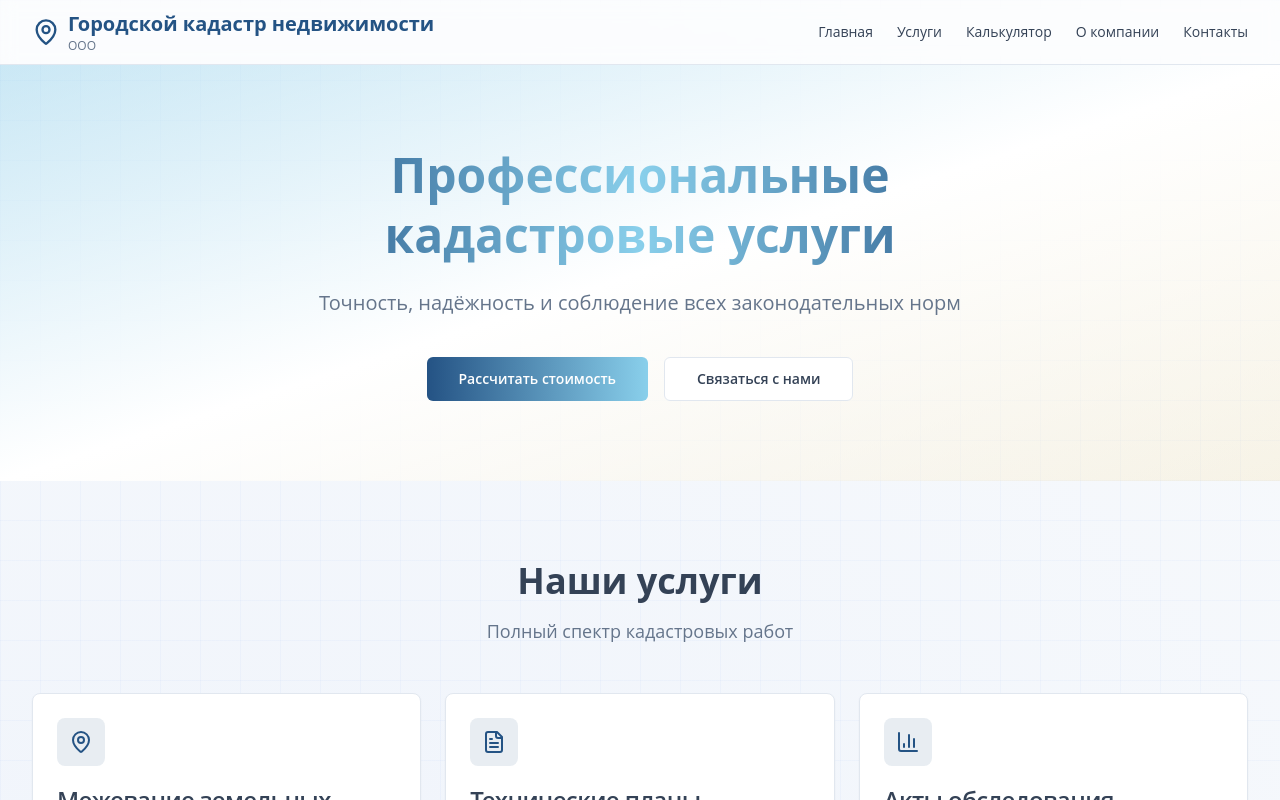
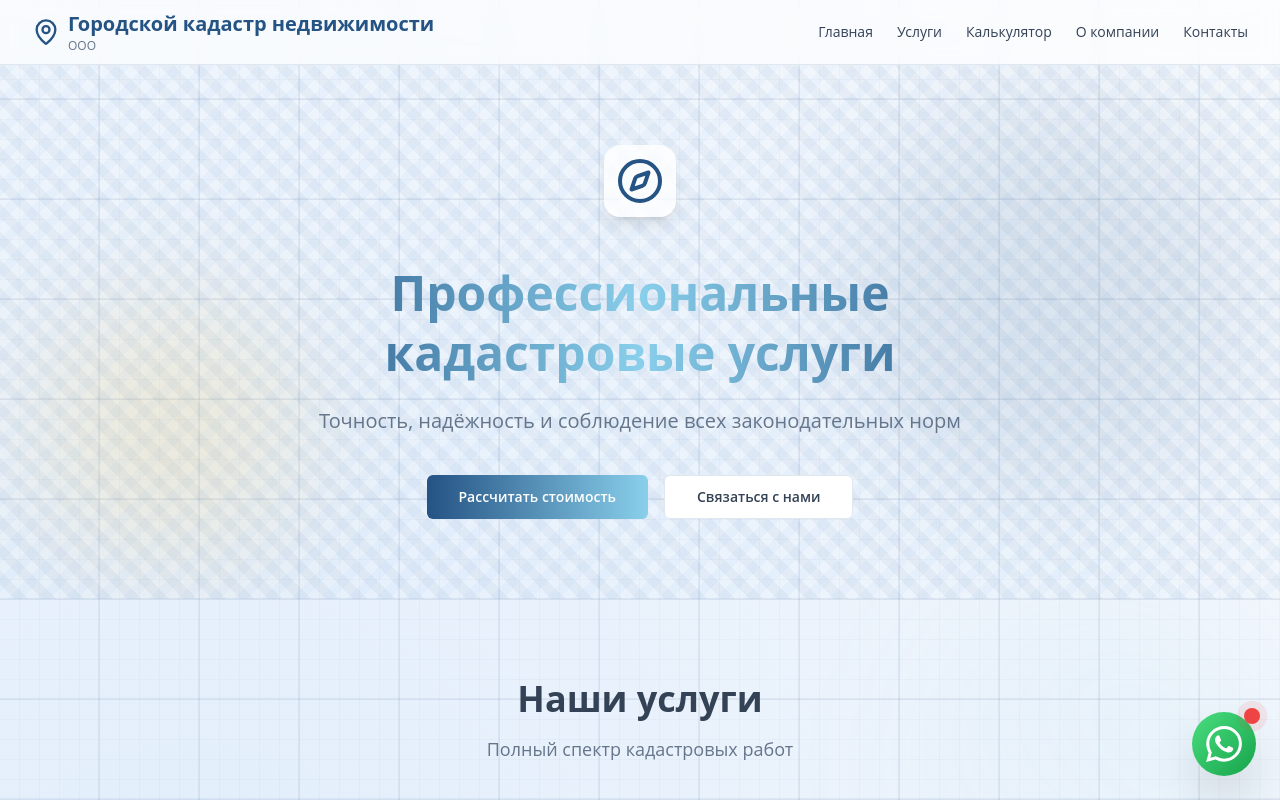
Before and after one commit to pr-poehali-dev/cad-engineer-website, a React (Vite) app: page / in a window 1280 px wide. Shown: the top 800 px of the page. Built offline with nearby package versions, Linux system fonts and the light colour scheme.

Commit message:
Улучшение дизайна сайта

```diff
--- a/src/index.css
+++ b/src/index.css
@@ -107,9 +107,20 @@
   .blueprint-bg {
     background-color: #f8fafc;
     background-image:
-      linear-gradient(rgba(37, 99, 235, 0.03) 1px, transparent 1px),
-      linear-gradient(90deg, rgba(37, 99, 235, 0.03) 1px, transparent 1px);
-    background-size: 40px 40px;
+      linear-gradient(rgba(44, 82, 130, 0.08) 2px, transparent 2px),
+      linear-gradient(90deg, rgba(44, 82, 130, 0.08) 2px, transparent 2px),
+      linear-gradient(rgba(44, 82, 130, 0.03) 1px, transparent 1px),
+      linear-gradient(90deg, rgba(44, 82, 130, 0.03) 1px, transparent 1px);
+    background-size:
+      100px 100px,
+      100px 100px,
+      20px 20px,
+      20px 20px;
+    background-position:
+      -2px -2px,
+      -2px -2px,
+      -1px -1px,
+      -1px -1px;
     position: relative;
   }
 
@@ -122,16 +133,39 @@
     bottom: 0;
     background-image:
       radial-gradient(
-        circle at 20% 30%,
-        rgba(37, 99, 235, 0.05) 0%,
-        transparent 50%
+        circle at 15% 20%,
+        rgba(96, 165, 250, 0.15) 0%,
+        transparent 40%
       ),
       radial-gradient(
-        circle at 80% 70%,
-        rgba(96, 165, 250, 0.05) 0%,
-        transparent 50%
+        circle at 85% 80%,
+        rgba(251, 191, 36, 0.12) 0%,
+        transparent 40%
+      ),
+      radial-gradient(
+        circle at 50% 50%,
+        rgba(44, 82, 130, 0.08) 0%,
+        transparent 60%
       );
     pointer-events: none;
+  }
+
+  .blueprint-pattern {
+    background-image:
+      repeating-linear-gradient(
+        45deg,
+        transparent,
+        transparent 10px,
+        rgba(44, 82, 130, 0.05) 10px,
+        rgba(44, 82, 130, 0.05) 20px
+      ),
+      repeating-linear-gradient(
+        -45deg,
+        transparent,
+        transparent 10px,
+        rgba(96, 165, 250, 0.05) 10px,
+        rgba(96, 165, 250, 0.05) 20px
+      );
   }
 
   @keyframes fade-in-up {
--- a/src/pages/Index.tsx
+++ b/src/pages/Index.tsx
@@ -133,9 +133,14 @@ const Index = () => {
       </header>
 
       <main>
-        <section id="home" className="py-20 bg-gradient-to-br from-secondary/40 via-background to-accent/10 relative overflow-hidden">
-          <div className="container">
+        <section id="home" className="py-20 bg-gradient-to-br from-secondary/50 via-accent/20 to-primary/10 relative overflow-hidden blueprint-pattern">
+          <div className="absolute top-10 right-10 w-96 h-96 bg-primary/10 rounded-full blur-3xl"></div>
+          <div className="absolute bottom-10 left-10 w-64 h-64 bg-accent/15 rounded-full blur-3xl"></div>
+          <div className="container relative z-10">
             <div className="max-w-3xl mx-auto text-center space-y-6 observe-fade">
+              <div className="inline-block p-3 bg-white/80 backdrop-blur rounded-2xl mb-4 shadow-lg">
+                <Icon name="Compass" size={48} className="text-primary" />
+              </div>
               <h1 className="text-5xl font-bold bg-gradient-to-r from-primary via-secondary to-primary bg-clip-text text-transparent leading-tight">
                 Профессиональные кадастровые услуги
               </h1>
@@ -154,7 +159,8 @@ const Index = () => {
           </div>
         </section>
 
-        <section id="services" className="py-20">
+        <section id="services" className="py-20 relative">
+          <div className="absolute top-0 right-0 w-96 h-96 bg-gradient-to-bl from-secondary/10 to-transparent rounded-full blur-3xl"></div>
           <div className="container">
             <div className="text-center mb-12 observe-fade">
               <h2 className="text-4xl font-bold mb-4">Наши услуги</h2>
@@ -236,7 +242,8 @@ const Index = () => {
           </div>
         </section>
 
-        <section id="calculator" className="py-20 bg-gradient-to-br from-accent/5 via-secondary/10 to-primary/5">
+        <section id="calculator" className="py-20 bg-gradient-to-br from-accent/15 via-secondary/20 to-primary/10 relative overflow-hidden">
+          <div className="absolute inset-0 blueprint-pattern opacity-30"></div>
           <div className="container">
             <div className="max-w-2xl mx-auto observe-fade">
               <Card>
@@ -333,7 +340,8 @@ const Index = () => {
           </div>
         </section>
 
-        <section className="py-20 bg-gradient-to-br from-secondary/10 to-accent/5">
+        <section className="py-20 bg-gradient-to-br from-secondary/20 via-accent/10 to-primary/5 relative">
+          <div className="absolute top-20 left-0 w-64 h-64 bg-accent/10 rounded-full blur-3xl"></div>
           <div className="container">
             <div className="text-center mb-12 observe-fade">
               <h2 className="text-4xl font-bold mb-4">Наши преимущества</h2>
@@ -597,6 +605,24 @@ const Index = () => {
           </div>
         </div>
       </footer>
+
+      <a
+        href="https://wa.me/79118449565"
+        target="_blank"
+        rel="noopener noreferrer"
+        className="fixed bottom-6 right-6 z-50 w-16 h-16 bg-gradient-to-br from-green-400 to-green-600 rounded-full shadow-2xl flex items-center justify-center hover:scale-110 transition-transform duration-300 group"
+        aria-label="Написать в WhatsApp"
+      >
+        <svg
+          className="w-9 h-9 text-white"
+          fill="currentColor"
+          viewBox="0 0 24 24"
+        >
+          <path d="M17.472 14.382c-.297-.149-1.758-.867-2.03-.967-.273-.099-.471-.148-.67.15-.197.297-.767.966-.94 1.164-.173.199-.347.223-.644.075-.297-.15-1.255-.463-2.39-1.475-.883-.788-1.48-1.761-1.653-2.059-.173-.297-.018-.458.13-.606.134-.133.298-.347.446-.52.149-.174.198-.298.298-.497.099-.198.05-.371-.025-.52-.075-.149-.669-1.612-.916-2.207-.242-.579-.487-.5-.669-.51-.173-.008-.371-.01-.57-.01-.198 0-.52.074-.792.372-.272.297-1.04 1.016-1.04 2.479 0 1.462 1.065 2.875 1.213 3.074.149.198 2.096 3.2 5.077 4.487.709.306 1.262.489 1.694.625.712.227 1.36.195 1.871.118.571-.085 1.758-.719 2.006-1.413.248-.694.248-1.289.173-1.413-.074-.124-.272-.198-.57-.347m-5.421 7.403h-.004a9.87 9.87 0 01-5.031-1.378l-.361-.214-3.741.982.998-3.648-.235-.374a9.86 9.86 0 01-1.51-5.26c.001-5.45 4.436-9.884 9.888-9.884 2.64 0 5.122 1.03 6.988 2.898a9.825 9.825 0 012.893 6.994c-.003 5.45-4.437 9.884-9.885 9.884m8.413-18.297A11.815 11.815 0 0012.05 0C5.495 0 .16 5.335.157 11.892c0 2.096.547 4.142 1.588 5.945L.057 24l6.305-1.654a11.882 11.882 0 005.683 1.448h.005c6.554 0 11.89-5.335 11.893-11.893a11.821 11.821 0 00-3.48-8.413Z"/>
+        </svg>
+        <span className="absolute -top-1 -right-1 w-4 h-4 bg-red-500 rounded-full animate-ping"></span>
+        <span className="absolute -top-1 -right-1 w-4 h-4 bg-red-500 rounded-full"></span>
+      </a>
     </div>
   );
 };
```
